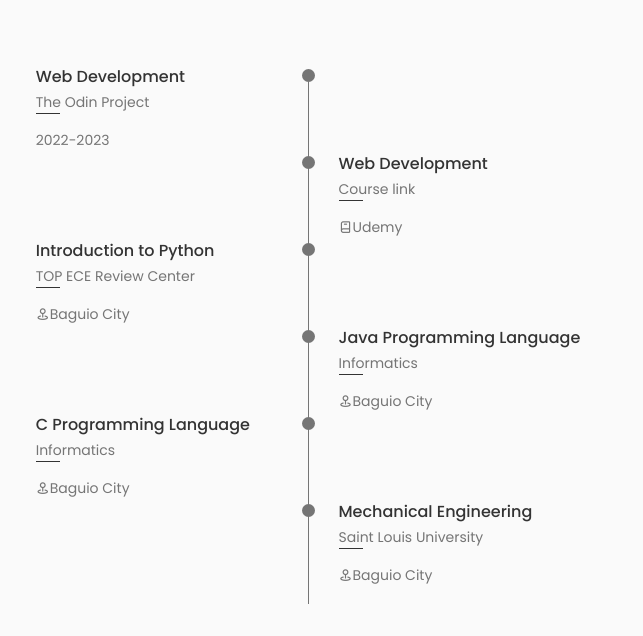
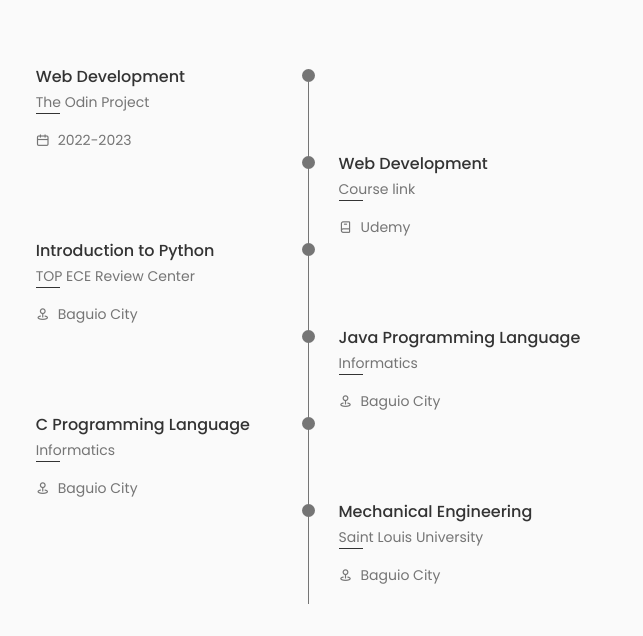
Before and after one commit to hayaman3/portfolio, a React (Create React App) app: page / in a window 1280 px wide. Shown: the part 2346-2982 px from the top of the page, without its empty margins (332-975 px from the left). Built offline with nearby package versions, Linux system fonts and the light colour scheme.

Commit message:
fixed animation Qualification component

```diff
--- a/package.json
+++ b/package.json
@@ -10,6 +10,7 @@
     "@testing-library/user-event": "^13.5.0",
     "react": "^18.2.0",
     "react-dom": "^18.2.0",
+    "react-intersection-observer": "^9.4.3",
     "react-scripts": "^2.1.3",
     "web-vitals": "^2.1.4"
   },
--- a/src/components/qualification/Qualification.jsx
+++ b/src/components/qualification/Qualification.jsx
@@ -19,8 +19,8 @@ function Qualification() {
 
   const observer = new IntersectionObserver(handleIntersect, {
     root: null,
-    rootMargin: '0px',
-    threshold: 0.5,
+    rootMargin: '-200px 0px',
+    threshold: 1,
   });
 
   useEffect(() => {
@@ -66,7 +66,7 @@ function Qualification() {
               </a>
             </span>
             <div className="qualification-data-icon">
-              <i className="uil uil-data-icon-alt" />
+              <i className="uil uil-calender" />
               2022-2023
             </div>
           </div>
--- a/src/components/qualification/qualification.css
+++ b/src/components/qualification/qualification.css
@@ -45,6 +45,8 @@
 
 .qualification-data-icon {
   font-size: var(--small-font-size);
+  display: flex;
+  gap: .5rem
 }
 
 .qualification-rounder {
@@ -72,7 +74,6 @@
   transition-timing-function: ease;
 
 }
-
 
 .qualification-data:nth-child(2) {
   transition-delay: 200ms;
```
Also changed, not shown: 1 other file (tests, documents, lock files or other folders).
